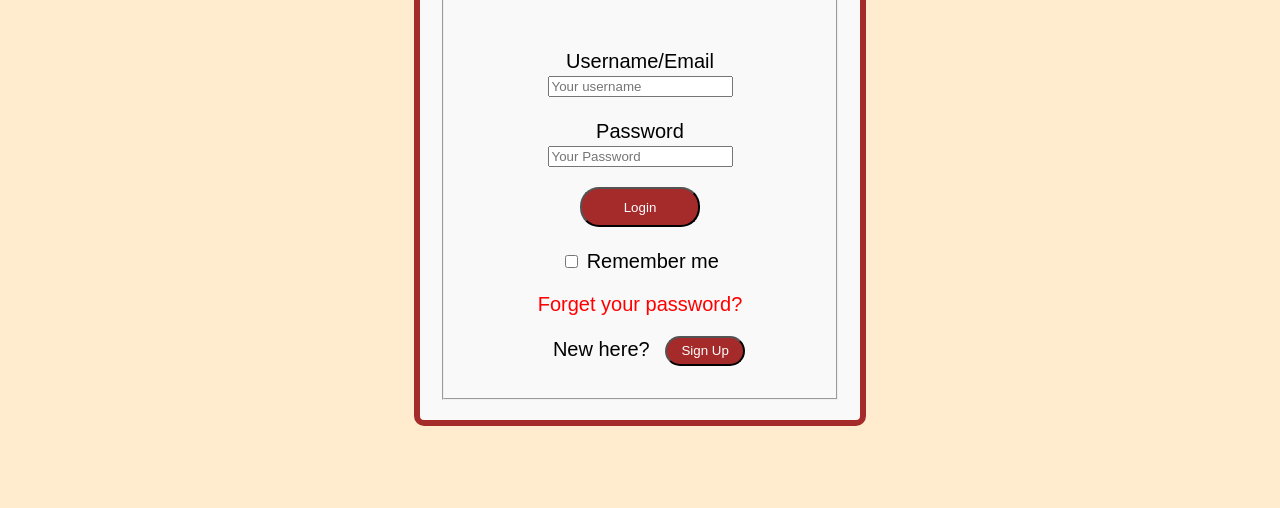
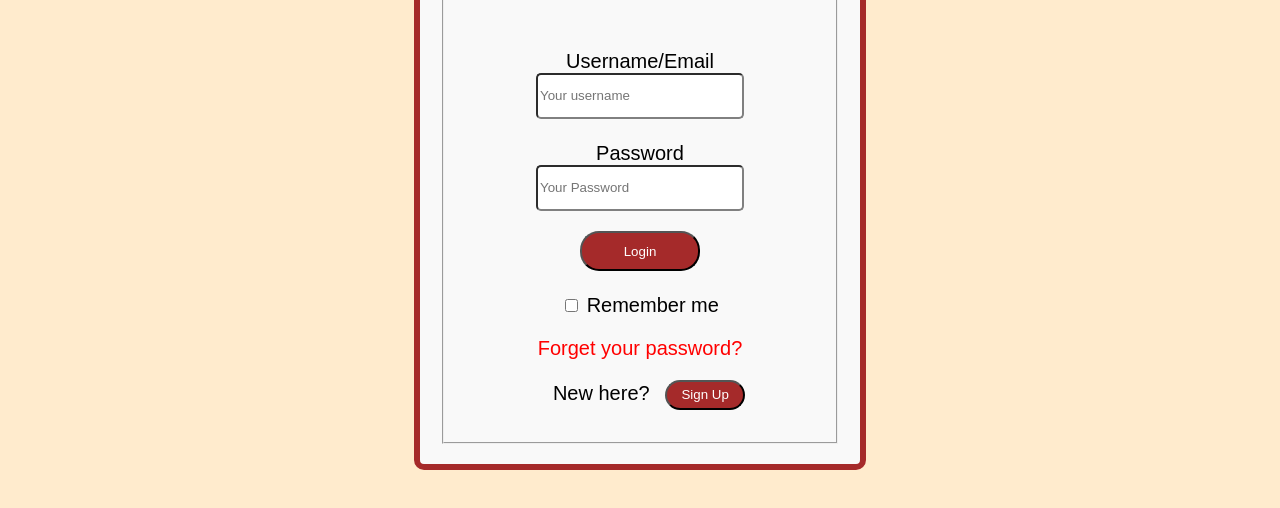
Before and after one commit to Eniola-C/Login-Form, a plain HTML site: page index.html in a window 1280 px wide. Shown: the part 356-864 px from the top of the page. Drawn offline with Linux system fonts and the light colour scheme.

Commit message:
My login form

```diff
--- a/index.css
+++ b/index.css
@@ -5,6 +5,19 @@ body {
     width: 100%;
     background-color: blanchedalmond;
     text-decoration: 0;
+}
+#uname {
+    border-color: gray;
+    border-radius: 5px;
+    width: 200px;
+    height: 40px;
+
+}
+#passwd {
+    border-color: gray;
+    border-radius: 5px;
+    width: 200px;
+    height: 40px;
 }
 
 a {
```
